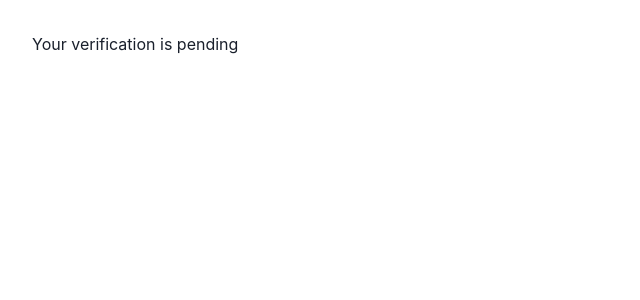
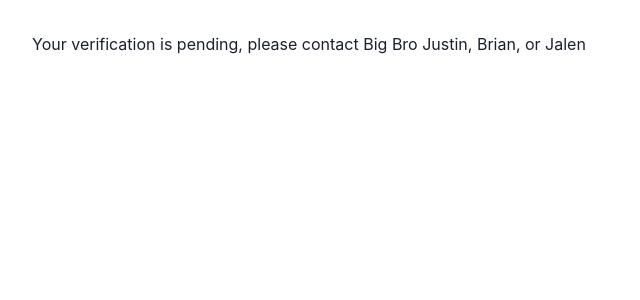
Before and after one commit to jpdeburgo/tntnupes, a Next.js app: page /waiting-for-verification in a window 1280 px wide. Shown: the top 300 px of the page, without its empty margins (0-640 px from the left). Built offline with nearby package versions, Linux system fonts and the light colour scheme; no server answers.

Commit message:
adding waiting for verification

```diff
--- a/pages/waiting-for-verification.tsx
+++ b/pages/waiting-for-verification.tsx
@@ -1,5 +1,10 @@
 import { Box } from "@chakra-ui/react";
 
 export default function WaitingForVerification() {
-  return <Box p={8}>Your verification is pending</Box>;
+  return (
+    <Box p={8}>
+      Your verification is pending, please contact Big Bro Justin, Brian, or
+      Jalen
+    </Box>
+  );
 }
```
